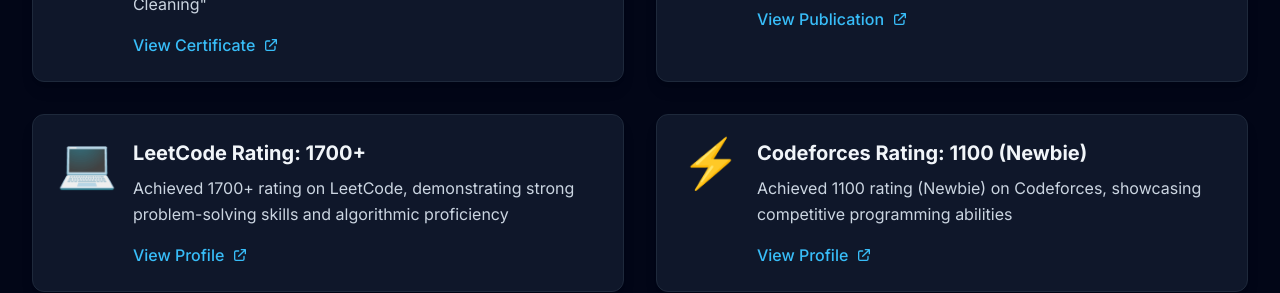
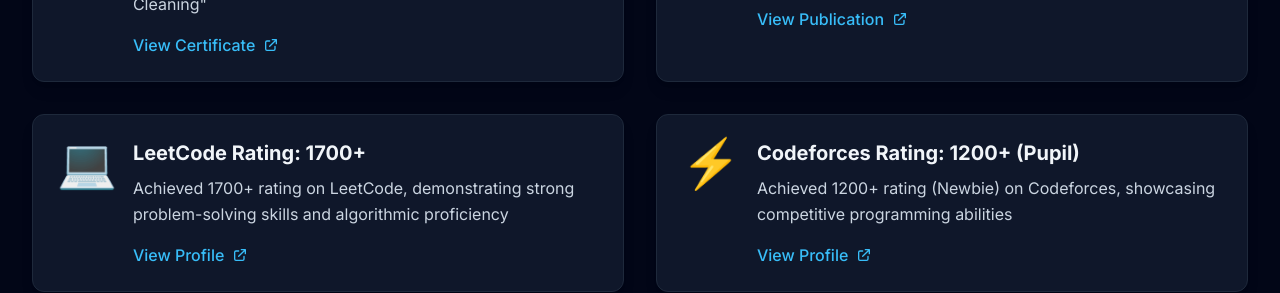
Before and after one commit to Shubham-kr-sinha/Portfolio, a React (Vite) app: page / in a window 1280 px wide. Shown: the part 3880-4173 px from the top of the page. Built offline with nearby package versions, Linux system fonts and the light colour scheme.

Commit message:
Update Achievements.jsx

```diff
--- a/src/components/Achievements.jsx
+++ b/src/components/Achievements.jsx
@@ -22,8 +22,8 @@
             linkText: 'View Profile',
         },
         {
-            title: 'Codeforces Rating: 1100 (Newbie)',
-            description: 'Achieved 1100 rating (Newbie) on Codeforces, showcasing competitive programming abilities',
+            title: 'Codeforces Rating: 1200+ (Pupil)',
+            description: 'Achieved 1200+ rating (Newbie) on Codeforces, showcasing competitive programming abilities',
             icon: '⚡',
             link: 'https://codeforces.com/profile/Sammyhero',
             linkText: 'View Profile',
```
